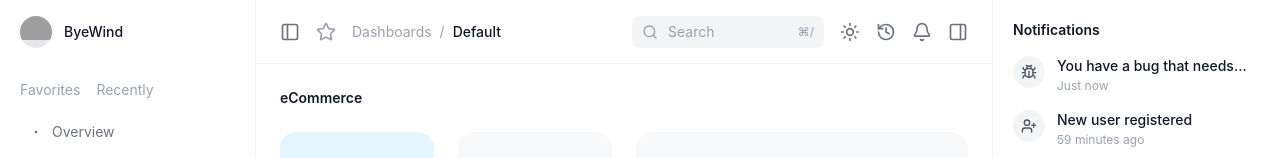
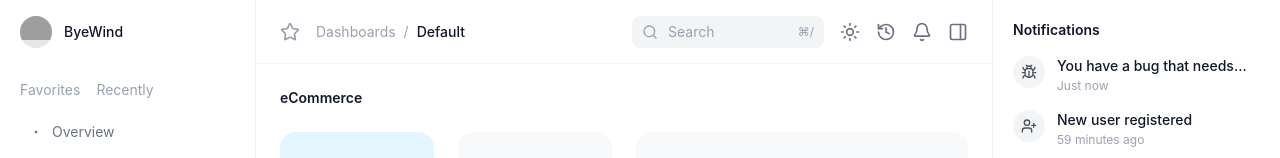
Before and after one commit to aashwani106/juspay, a React (Vite) app: page / in a window 1280 px wide. Shown: the top 158 px of the page. Built offline with nearby package versions, Linux system fonts and the light colour scheme; grey boxes are pictures that could not be loaded.

Commit message:
Add onMenuClick prop to Header component

```diff
--- a/src/components/layout/Header.jsx
+++ b/src/components/layout/Header.jsx
@@ -11,13 +11,13 @@ import {
 } from 'lucide-react';
 import { useTheme } from '../../context/ThemeContext';
 
-const Header = () => {
+const Header = ({ onMenuClick }) => {
     const { theme, toggleTheme } = useTheme();
 
     return (
         <header className="h-16 border-b border-gray-100 dark:border-gray-800 flex items-center justify-between px-3 sm:px-6 bg-white dark:bg-[#1C1C1C] transition-colors duration-300">
             <div className="flex items-center gap-2 sm:gap-4">
-                <button className="text-gray-500 hover:text-gray-700 dark:text-gray-400 dark:hover:text-gray-200">
+                <button onClick={onMenuClick} className="text-gray-500 hover:text-gray-700 dark:text-gray-400 dark:hover:text-gray-200 lg:hidden">
                     <Sidebar size={20} />
                 </button>
                 <button className="hidden sm:block text-gray-400 hover:text-gray-600 dark:text-gray-500 dark:hover:text-gray-300">
```
